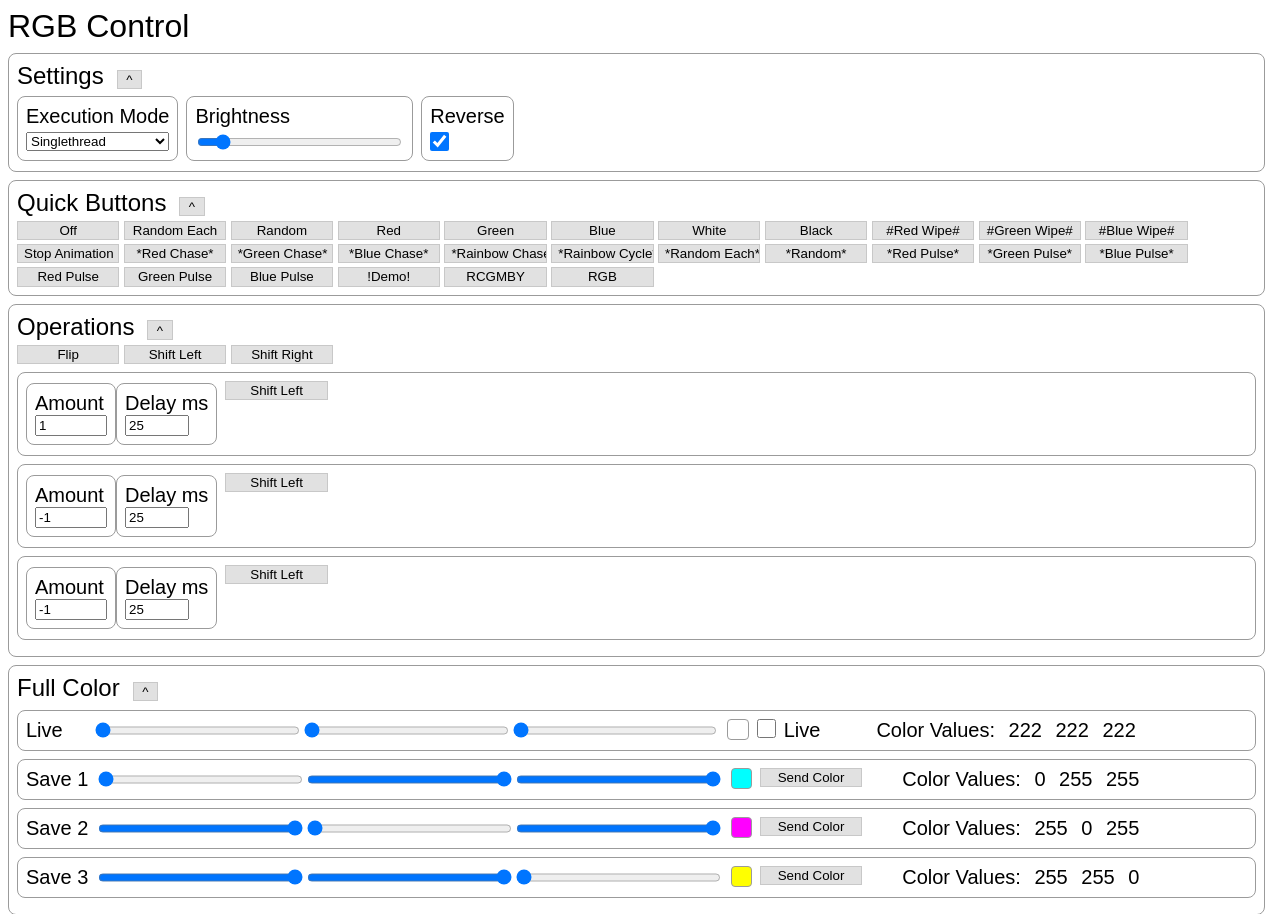
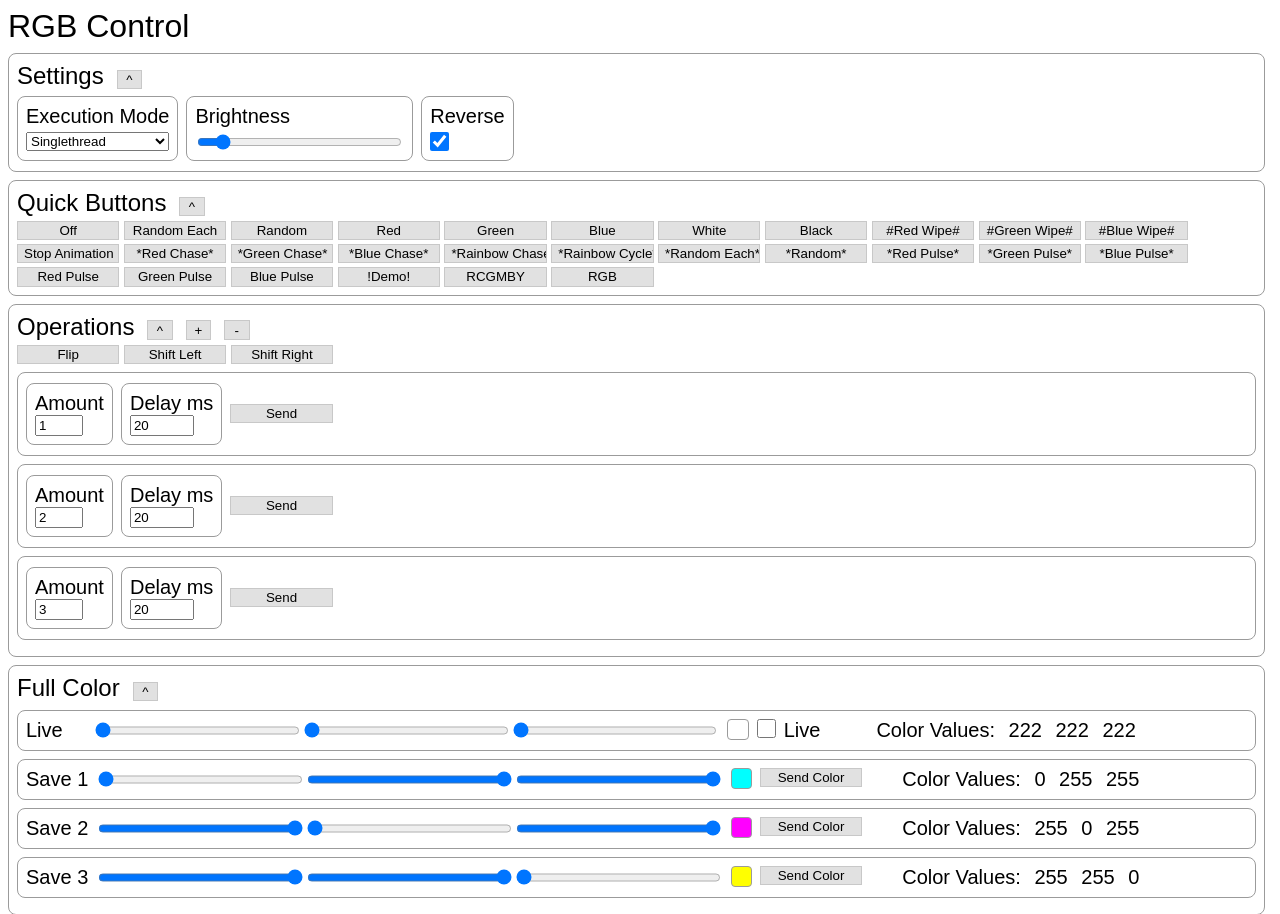
Before and after one commit to kinsaurralde/ws_281x-lights, a Flask app: page / in a window 1280 px wide. Shown: the top 914 px of the page. Run offline with Flask 2, Linux system fonts and the light colour scheme; parts of the project's set-up code (start-up, migrations or seed data) failed here and were passed over.

Commit message:
changed create for shift

```diff
--- a/static/main.js
+++ b/static/main.js
@@ -260,16 +260,10 @@ class LightStrip {
 
     // Send
 
-    send(path, double) {
+    send(path) {
         console.log("Send Window:", this.currentSendWindow, "Sending:", path);
         this.sendWindow[this.currentSendWindow].src = path;
-        //this.currentSendWindow = (this.currentSendWindow + 1) % this.maxSendWindows;
         this.pathLog.push(path);
-        if (double) {
-            setTimeout(function () {
-                //lights.send(path, false);
-            }, 75)
-        }
     }
 }
 
--- a/static/shift.js
+++ b/static/shift.js
@@ -10,19 +10,21 @@ class Shift {
     }
 
     create() {
-        this.target.innerHTML +=
-        "<div class='section-flex'>" +
-            "<div class='section-setting'>" +
-                "<div class='section-title-secondary'>Amount</div>" +
-                "<input type='number' min='-100' max='100' value='"+this.amount+"'id='operations-shift-amount-"+this.id+"'>" +
-            "</div>" +
-            "<div class='section-setting'>" +
-                "<div class='section-title-secondary'>Delay ms</div>" +
-                "<input type='number' min='1' max='100' value='25' id='operations-shift-delayms-"+this.id+"'>" +
-            "</div>" +
-            "<div class='space-s-1'></div>" +
-            "<input type='button' value='Shift Left' onclick='shift["+this.id+"].send("+this.id+")'>" +
-        "</div>";
+        let section_flex = document.createElement("div");
+        section_flex.className = "section-flex";
+        section_flex.id = "operations-shift-slot-"+this.id;
+
+        html.appendSetting(section_flex, "Amount", html.createInputNumber(1, 3, this.id % 3 +  1, null, "operations-shift-amount-" + this.id));
+        html.appendSetting(section_flex, "Delay ms", html.createInputNumber(1, 100, 20, null, "operations-shift-delayms-" + this.id));
+
+        html.appendSend(section_flex, "operations-shift-send-" + this.id, "shift[" + this.id + "].send()");
+
+        this.target.appendChild(section_flex);
+    }
+
+    remove() {
+        let remove_div = document.getElementById("operations-shift-slot-"+this.id);
+        this.target.removeChild(remove_div);
     }
 
     send() {
@@ -31,3 +33,15 @@ class Shift {
         lights.animateShift(this.amount, this.delay);
     }
 }
+
+function addShift() {
+    shift.push(new Shift(shift.length))
+    shift[shift.length - 1].create(); // -1 because length increased in previous command
+}
+
+function removeShift() {
+    if (shift.length > 1) {
+        shift[shift.length - 1].remove();
+        shift.pop();
+    }
+}
--- a/templates/index.html
+++ b/templates/index.html
@@ -93,13 +93,14 @@
 
     <div class="section" id="operations">
         <div class="section-title">Operations<input type="button" class="expand-button" value="^" style="width: 2vw;"
-                onclick="expand('operations','block')"></div>
+                onclick="expand('operations','block')"><input type="button" class="expand-button" value="+"
+                style="width: 2vw;" onclick="addShift()"><input type="button" class="expand-button" value="-"
+                style="width: 2vw;" onclick="removeShift()"></div>
         <div class="space-1"></div>
         <div class="section-hidden" id="operations-expanded" style="display: block;">
             <input type="button" value="Flip" onclick="lights.reverseStrip()">
             <input type="button" value="Shift Left" onclick="lights.shift(-1,0)">
             <input type="button" value="Shift Right" onclick="lights.shift(1,0)">
-
         </div>
     </div>
 
@@ -221,12 +222,9 @@
             saves.addSave(true, 255, 0, 255);
             saves.addSave(true, 255, 255, 0);
             for (let i = 0; i < 3; i++) {
-                wipes.push(new Wipe(i));
-                wipes[i].create();
-                shift.push(new Shift(i));
-                shift[i].create();
-                pulse.push(new Pulse(i));
-                pulse[i].create();
+                addWipe();
+                addPulse();
+                addShift();
             }
             lswitch.create();
             setupDisplay();
```
